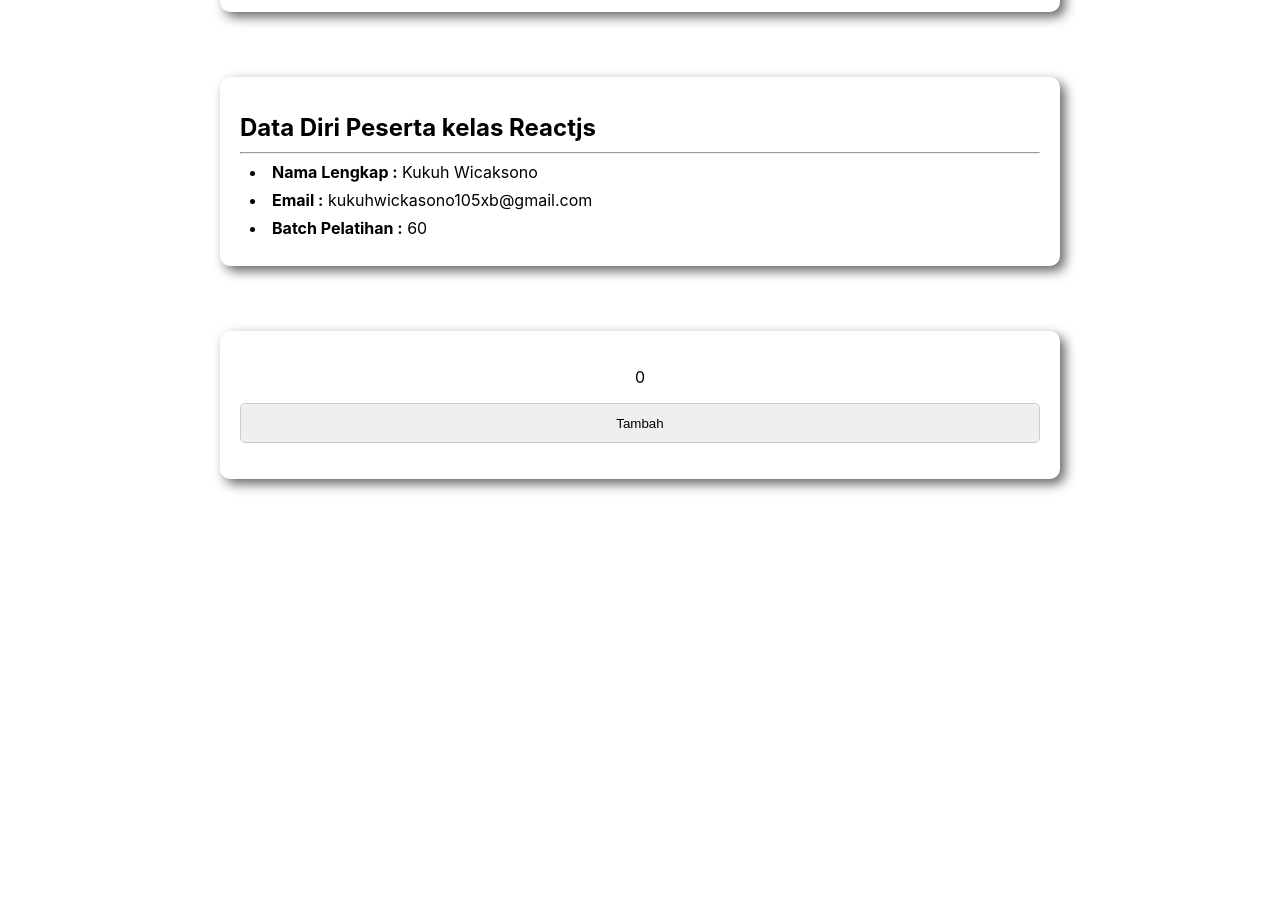
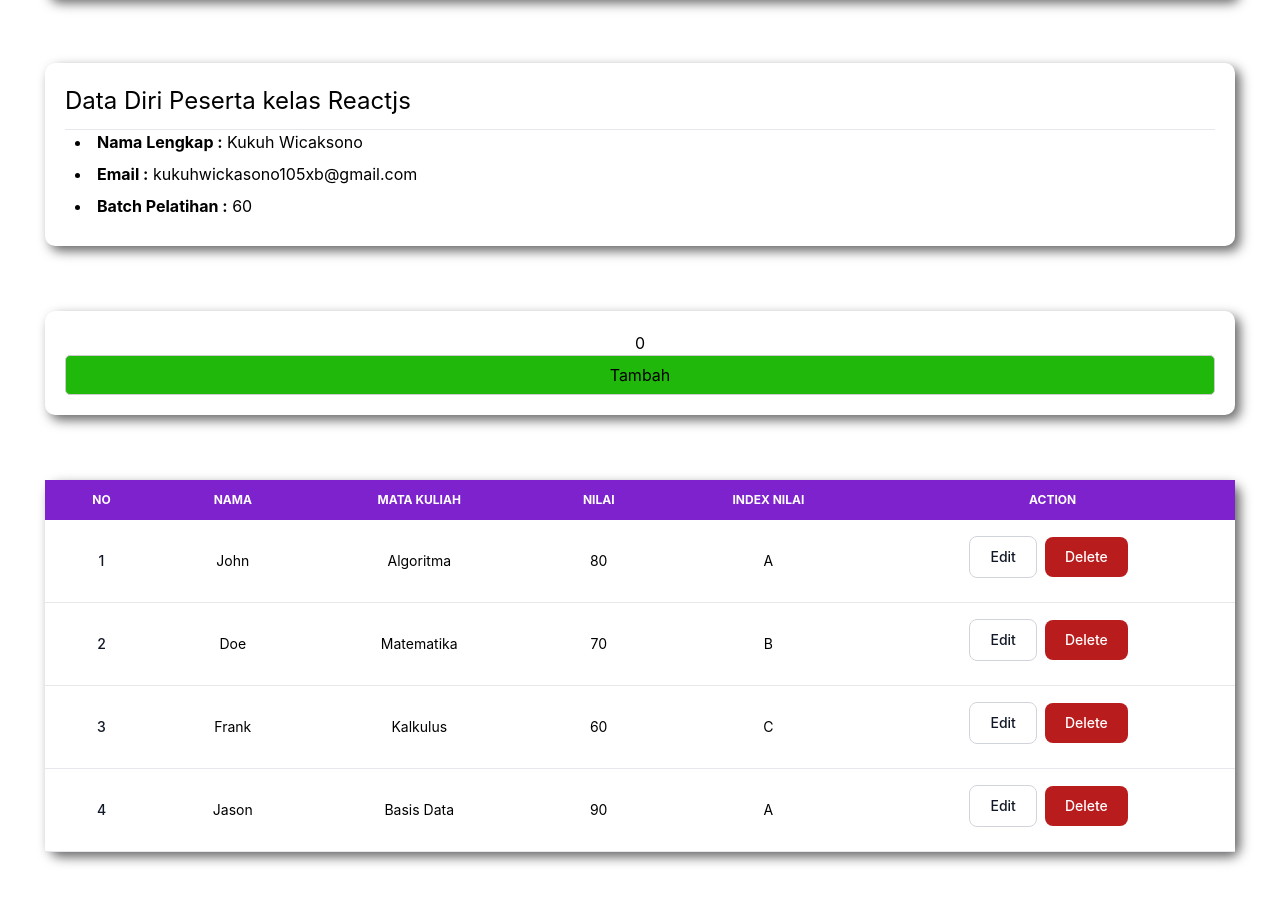
Before and after one commit to cfra321/sanbercode-finalproject-batch60, a React (Create React App) app in the folder tugas-reacjs/: page / in a window 1280 px wide. Shown: the part 158-1055 px from the top of the page. Before the commit the page ends 800 px from the top, so only its background shows below. Built offline with nearby package versions, Linux system fonts and the light colour scheme.

Commit message:
TUGAS Tailwin

```diff
--- /dev/null
+++ b/tugas-reacjs/postcss.config.js
@@ -0,0 +1,6 @@
+module.exports = {
+  plugins: {
+    tailwindcss: {},
+    autoprefixer: {},
+  },
+}
--- a/tugas-reacjs/src/App.css
+++ b/tugas-reacjs/src/App.css
@@ -11,7 +11,6 @@
   background: #ffffff;
   box-shadow: 5px 5px 12px #666666, -5px -5px 12px #ffffff;
   width: 100%; /* Make it responsive */
-  max-width: 800px; /* Limit the width to a reasonable size */
   height: auto; /* Remove fixed height to allow the container to grow */
   margin: 20px; /* Adjust margin */
 }
@@ -43,6 +42,11 @@ p {
   border-radius: 5px;
   cursor: pointer;
   border: 1px solid #ccc;
+  background: #20b90b;
+}
+.btnnn:disabled {
+  background-color: lightgrey;
+  cursor: not-allowed;
 }
 
 .container-table {
@@ -54,3 +58,11 @@ p {
   max-width: 600px; /* Limit width */
   box-shadow: 5px 5px 12px #666666, -5px -5px 12px #ffffff;
 }
+
+.border-radius{
+  padding: 20px;
+  border-radius: 10px;
+  width: 100%; /* Make it responsive */
+  height: auto; /* Remove fixed height to allow the container to grow */
+
+}
--- a/tugas-reacjs/src/App.js
+++ b/tugas-reacjs/src/App.js
@@ -3,12 +3,14 @@ import "./App.css";
 import Tugas6 from "./tugas_6/tugas6";
 import Tugas7 from "./tugas_7/tugas7";
 import Tugas8 from "./tugas_8/tugas8";
+import Tugas9 from "./tugas_9/tugas9";
 function App() {
   return (
     <>
       <Tugas6 />
       <Tugas7  name="Kukuh Wicaksono" batch="60" email="kukuhwickasono105xb@gmail.com"/>
       <Tugas8/>
+      <Tugas9/>
     </>
   );
 }
--- a/tugas-reacjs/src/index.css
+++ b/tugas-reacjs/src/index.css
@@ -1,3 +1,7 @@
+@tailwind base;
+@tailwind components;
+@tailwind utilities;
+
 body {
   margin: 0;
   font-family: -apple-system, BlinkMacSystemFont, 'Segoe UI', 'Roboto', 'Oxygen',
--- a/tugas-reacjs/src/tugas_8/tugas8.js
+++ b/tugas-reacjs/src/tugas_8/tugas8.js
@@ -1,13 +1,15 @@
 import React, { useState } from "react";
+import "../App.css";
 
 const Tugas8 = () => {
     const [angka, setAngka] = useState(0);
     const [pesan, setPesan] = useState("");
 
     const handleAngka = () => {
-        setAngka(angka + 1);
+        const newAngka = angka + 1;
+        setAngka(newAngka);
 
-        if (angka >= 10) {
+        if (newAngka >= 10) {
             setPesan("State count sudah lebih dari 10!!");
         }
     };
@@ -17,7 +19,13 @@ const Tugas8 = () => {
             <div className="App">
                 <div className='container'>
                     <p>{angka}</p>
-                    <button className="btnnn" onClick={handleAngka}>Tambah</button>
+                    <button
+                        className="btnnn"
+                        onClick={handleAngka}
+                        disabled={angka >= 10}
+                    >
+                        Tambah
+                    </button>
                     <p><strong>{pesan}</strong></p>
                 </div>
             </div>
--- /dev/null
+++ b/tugas-reacjs/src/tugas_9/tugas9.js
@@ -0,0 +1,143 @@
+import {} from "flowbite-react";
+import React from "react";
+import "../App.css";
+
+const Tugas9 = () => {
+  return (
+    <div className="App">
+      <table className="w-full text-sm relative overflow-x-auto container ">
+        <thead className="text-xs bg-purple-700 text-white uppercase bg-gray-50 dark:bg-gray-700 dark:text-gray-400">
+          <tr>
+            <th scope="col" className="px-6 py-3">
+              NO
+            </th>
+            <th scope="col" className="px-6 py-3">
+              NAMA
+            </th>
+            <th scope="col" className="px-6 py-3">
+              MATA KULIAH
+            </th>
+            <th scope="col" className="px-6 py-3">
+              NILAI
+            </th>
+            <th scope="col" className="px-6 py-3">
+              INDEX NILAI
+            </th>
+            <th scope="col" className="px-6 py-3">
+              ACTION
+            </th>
+          </tr>
+        </thead>
+        <tbody className="text-center">
+          <tr className="bg-white border-b dark:bg-gray-800 dark:border-gray-700">
+            <th
+              scope="row"
+              className="px-6 py-4 font-medium text-gray-900 whitespace-nowrap dark:text-white"
+            >
+              1
+            </th>
+            <td className="px-6 py-4">John</td>
+            <td className="px-6 py-4">Algoritma</td>
+            <td className="px-6 py-4">80</td>
+            <td className="px-6 py-4">A</td>
+            <td className="px-6 py-4">
+              <button
+                type="button"
+                class="text-gray-900 bg-white border border-gray-300 focus:outline-none hover:bg-gray-100 focus:ring-4 focus:ring-gray-100 font-medium rounded-lg text-sm px-5 py-2.5 me-2 mb-2 dark:bg-gray-800 dark:text-white dark:border-gray-600 dark:hover:bg-gray-700 dark:hover:border-gray-600 dark:focus:ring-gray-700"
+              >
+                Edit
+              </button>
+              <button
+                type="button"
+                class="focus:outline-none text-white bg-red-700 hover:bg-red-800 focus:ring-4 focus:ring-red-300 font-medium rounded-lg text-sm px-5 py-2.5 me-2 mb-2 dark:bg-red-600 dark:hover:bg-red-700 dark:focus:ring-red-900"
+              >
+                Delete
+              </button>
+            </td>
+          </tr>
+          <tr className="bg-white border-b dark:bg-gray-800 dark:border-gray-700">
+            <th
+              scope="row"
+              className="px-6 py-4 font-medium text-gray-900 whitespace-nowrap dark:text-white"
+            >
+              2
+            </th>
+            <td className="px-6 py-4">Doe</td>
+            <td className="px-6 py-4">Matematika</td>
+            <td className="px-6 py-4">70</td>
+            <td className="px-6 py-4">B</td>
+            <td className="px-6 py-4">
+              <button
+                type="button"
+                class="text-gray-900 bg-white border border-gray-300 focus:outline-none hover:bg-gray-100 focus:ring-4 focus:ring-gray-100 font-medium rounded-lg text-sm px-5 py-2.5 me-2 mb-2 dark:bg-gray-800 dark:text-white dark:border-gray-600 dark:hover:bg-gray-700 dark:hover:border-gray-600 dark:focus:ring-gray-700"
+              >
+                Edit
+              </button>
+              <button
+                type="button"
+                class="focus:outline-none text-white bg-red-700 hover:bg-red-800 focus:ring-4 focus:ring-red-300 font-medium rounded-lg text-sm px-5 py-2.5 me-2 mb-2 dark:bg-red-600 dark:hover:bg-red-700 dark:focus:ring-red-900"
+              >
+                Delete
+              </button>
+            </td>
+          </tr>
+          <tr className="bg-white border-b dark:bg-gray-800 dark:border-gray-700">
+            <th
+              scope="row"
+              className="px-6 py-4 font-medium text-gray-900 whitespace-nowrap dark:text-white"
+            >
+              3
+            </th>
+            <td className="px-6 py-4">Frank</td>
+            <td className="px-6 py-4">Kalkulus</td>
+            <td className="px-6 py-4">60</td>
+            <td className="px-6 py-4">C</td>
+            <td className="px-6 py-4">
+              <button
+                type="button"
+                class="text-gray-900 bg-white border border-gray-300 focus:outline-none hover:bg-gray-100 focus:ring-4 focus:ring-gray-100 font-medium rounded-lg text-sm px-5 py-2.5 me-2 mb-2 dark:bg-gray-800 dark:text-white dark:border-gray-600 dark:hover:bg-gray-700 dark:hover:border-gray-600 dark:focus:ring-gray-700"
+              >
+                Edit
+              </button>
+              <button
+                type="button"
+                class="focus:outline-none text-white bg-red-700 hover:bg-red-800 focus:ring-4 focus:ring-red-300 font-medium rounded-lg text-sm px-5 py-2.5 me-2 mb-2 dark:bg-red-600 dark:hover:bg-red-700 dark:focus:ring-red-900"
+              >
+                Delete
+              </button>
+            </td>
+          </tr>
+          <tr className="bg-white border-b dark:bg-gray-800 dark:border-gray-700">
+            <th
+              scope="row"
+              className="px-6 py-4 font-medium text-gray-900 whitespace-nowrap dark:text-white"
+            >
+              4
+            </th>
+            <td className="px-6 py-4">Jason</td>
+            <td className="px-6 py-4">Basis Data</td>
+            <td className="px-6 py-4">90</td>
+            <td className="px-6 py-4">A</td>
+            <td className="px-6 py-4">
+              <button
+                type="button"
+                class="text-gray-900 bg-white border border-gray-300 focus:outline-none hover:bg-gray-100 focus:ring-4 focus:ring-gray-100 font-medium rounded-lg text-sm px-5 py-2.5 me-2 mb-2 dark:bg-gray-800 dark:text-white dark:border-gray-600 dark:hover:bg-gray-700 dark:hover:border-gray-600 dark:focus:ring-gray-700"
+              >
+                Edit
+              </button>
+              <button
+                type="button"
+                class="focus:outline-none text-white bg-red-700 hover:bg-red-800 focus:ring-4 focus:ring-red-300 font-medium rounded-lg text-sm px-5 py-2.5 me-2 mb-2 dark:bg-red-600 dark:hover:bg-red-700 dark:focus:ring-red-900"
+              >
+                Delete
+              </button>
+            </td>
+          </tr>
+        </tbody>
+      </table>
+    </div>
+
+  );
+};
+
+export default Tugas9;
--- /dev/null
+++ b/tugas-reacjs/tailwind.config.js
@@ -0,0 +1,9 @@
+module.exports = {
+  content: [
+    "./src/**/*.{js,jsx,ts,tsx}",
+  ],
+  theme: {
+    extend: {},
+  },
+  plugins: [],
+}
```
Also changed, not shown: tugas-reacjs/package.json (+7 -0 lines), 1 other file (tests, documents, lock files or other folders).
